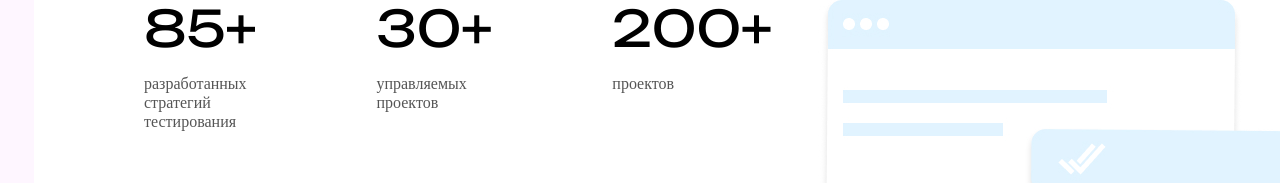
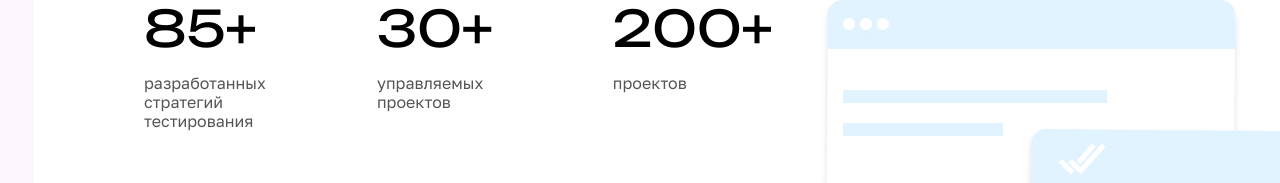
Before and after one commit to SvyatoSllav/EasyDevSite, a Vue app: page /#/services in a window 1280 px wide. Shown: the part 525-708 px from the top of the page. Built offline with nearby package versions, Linux system fonts and the light colour scheme.

Commit message:
фикс шрифтов в достижениях

```diff
--- a/src/components/TheServices/ServicesInfo.vue
+++ b/src/components/TheServices/ServicesInfo.vue
@@ -83,7 +83,6 @@ export default {
 }
 .services__content-wrapper {
   display: flex;
-  /* justify-content: space-between; */
   padding: 85px 44px 85px 110px;
 }
 .services__texts {
@@ -101,8 +100,6 @@ export default {
   margin-top: 50px;
   max-width: 622px;
 }
-.services__img {
-}
 .service__btn {
   margin-left: 110px;
 }
--- a/src/components/UI/ServiceAchivement.vue
+++ b/src/components/UI/ServiceAchivement.vue
@@ -25,7 +25,7 @@ export default {
   margin-bottom: 15px;
 }
 .service__achivement-subtitle {
-  font-family: "Golos";
+  font-family: "Golos-Text-Regular";
   font-style: normal;
   font-weight: 400;
   font-size: 16px;
```
